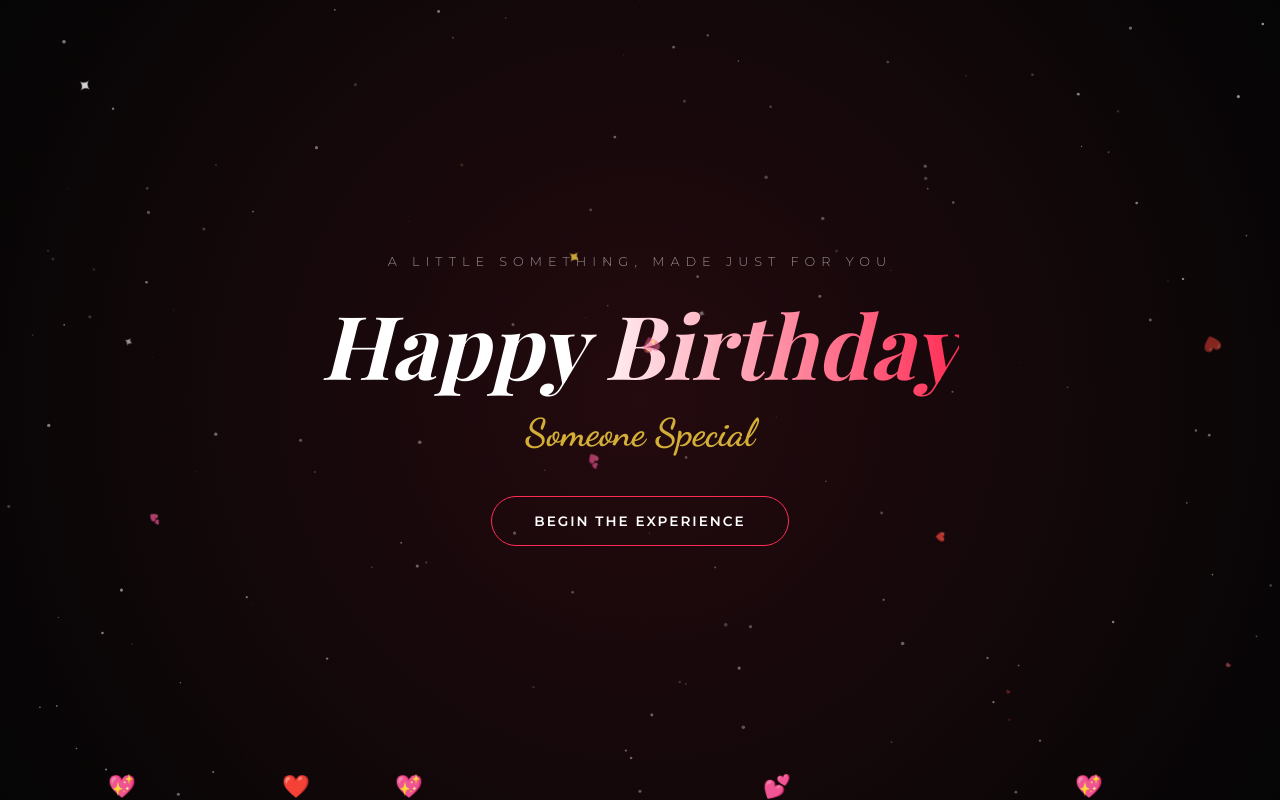
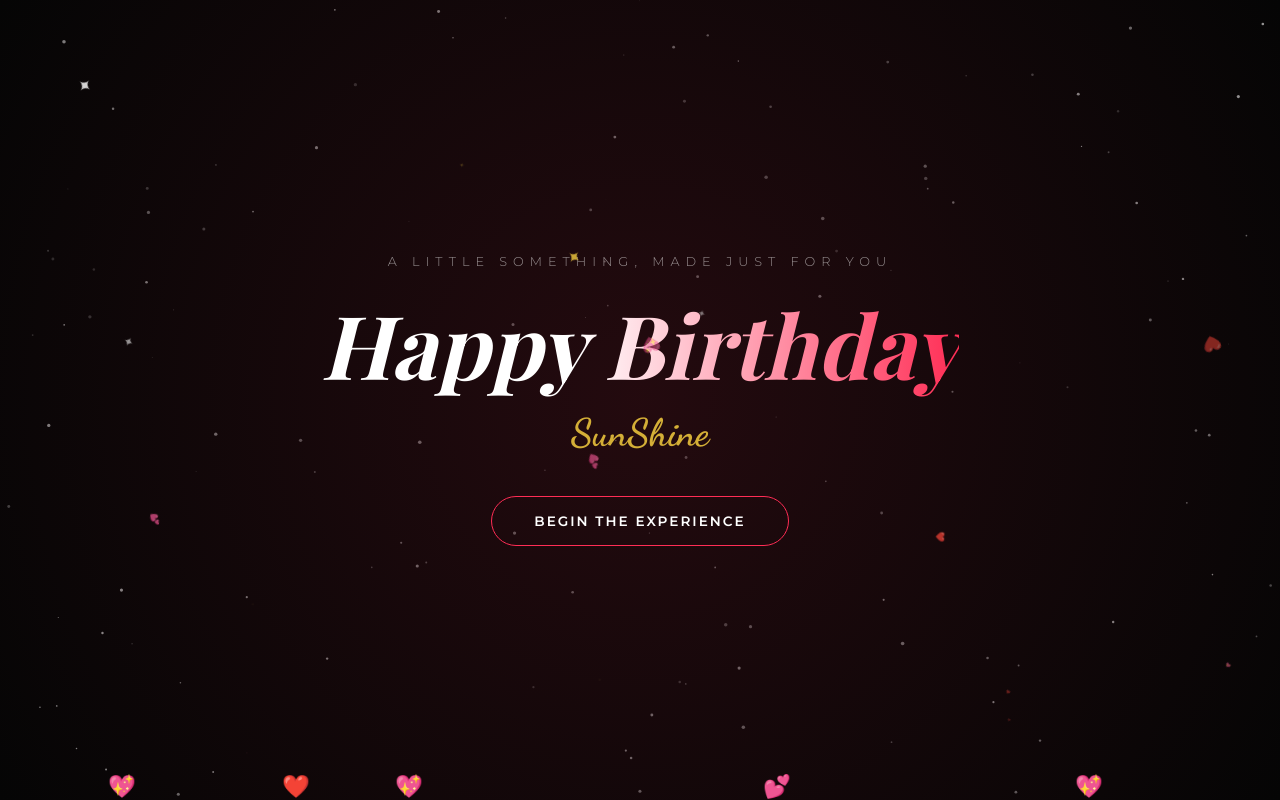
Before and after one commit to zain7178987/birthday-surprise, a plain HTML site: page index.html in a window 1280 px wide. Drawn offline with nearby package versions, Linux system fonts and the light colour scheme; a web font is replaced by a local one.

Commit message:
Set recipient name to SunShine
Co-Authored-By: Claude Fable 5 <noreply@anthropic.com>

```diff
--- a/index.html
+++ b/index.html
@@ -870,7 +870,7 @@
            CONFIG — edit everything personal here
            ========================================================= */
         const CONFIG = {
-            name: "Someone Special",
+            name: "SunShine",
             signature: "— With love",
             letter: "Every year the world gets one more day with you in it, and that " +
                     "alone is worth celebrating. Thank you for the laughter, the patience, " +
```
